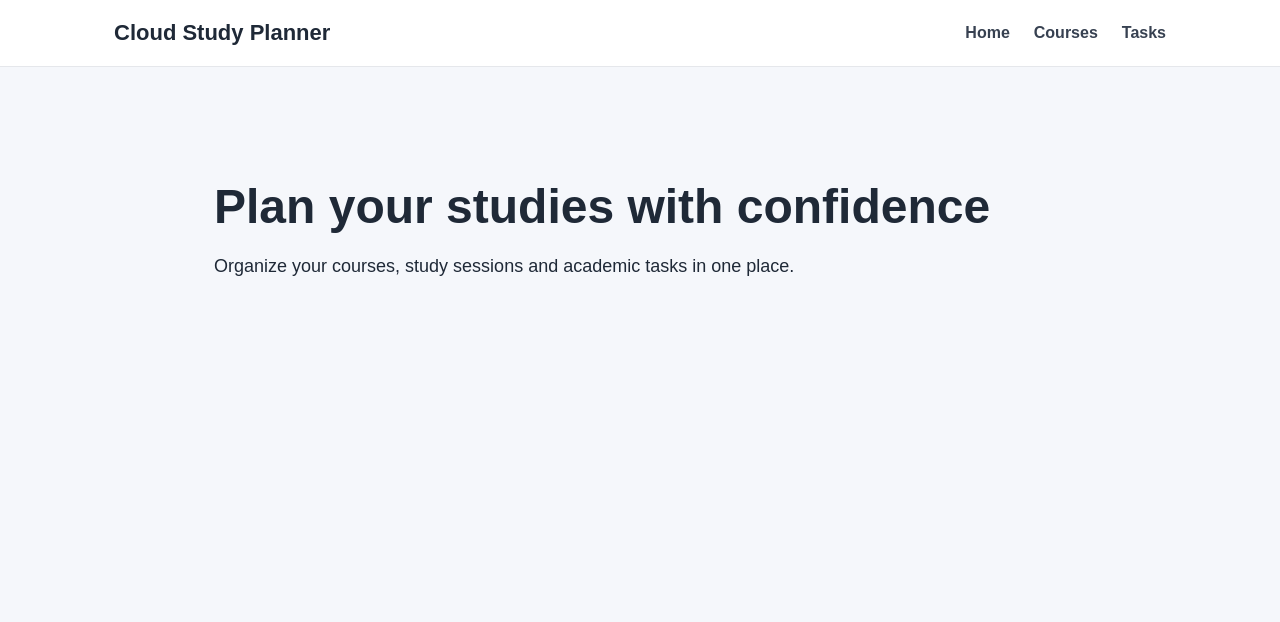
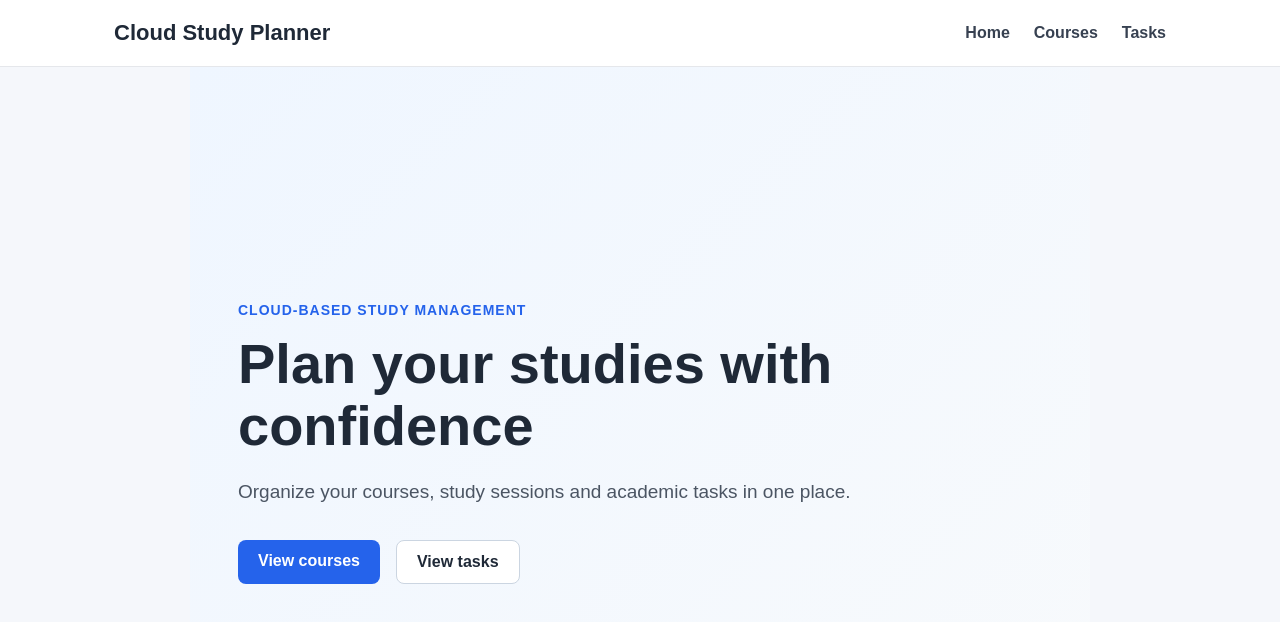
Before and after one commit to kallexia/cloud-study-planner, a React app in the folder frontend/: page / in a window 1280 px wide. Shown: the top 622 px of the page. Built offline with nearby package versions, Linux system fonts and the light colour scheme; the HTML template or start-up script is replaced by a standard one.

Commit message:
Add hero section to landing page

```diff
--- a/frontend/src/App.jsx
+++ b/frontend/src/App.jsx
@@ -1,17 +1,13 @@
 import Header from './components/Header'
+import HeroSection from './components/HeroSection'
+
 
 function App() {
   return (
     <>
+      {/* Component composition */}
       <Header />
-
-      <main id="home">
-        <h1>Plan your studies with confidence</h1>
-
-        <p>
-          Organize your courses, study sessions and academic tasks in one place.
-        </p>
-      </main>
+      <HeroSection />
     </>
   )
 }
--- /dev/null
+++ b/frontend/src/components/HeroSection.jsx
@@ -0,0 +1,27 @@
+function HeroSection() {
+  return (
+    <main id="home" className="hero-section">
+      <div className="hero-content">
+        <p className="hero-label">Cloud-based study management</p>
+
+        <h1>Plan your studies with confidence</h1>
+
+        <p className="hero-description">
+          Organize your courses, study sessions and academic tasks in one place.
+        </p>
+
+        <div className="hero-actions">
+          <a className="primary-button" href="#courses">
+            View courses
+          </a>
+
+          <a className="secondary-button" href="#tasks">
+            View tasks
+          </a>
+        </div>
+      </div>
+    </main>
+  )
+}
+
+export default HeroSection
--- a/frontend/src/index.css
+++ b/frontend/src/index.css
@@ -59,3 +59,74 @@ nav a {
 nav a:hover {
   color: #2563eb;
 }
+
+.hero-section {
+  min-height: calc(100vh - 65px);
+  display: flex;
+  align-items: center;
+  background: linear-gradient(135deg, #eff6ff, #f8fafc);
+}
+
+.hero-content {
+  width: 100%;
+  max-width: 1100px;
+  margin: 0 auto;
+  padding: 80px 24px;
+}
+
+.hero-label {
+  margin-bottom: 12px;
+  color: #2563eb;
+  font-size: 14px;
+  font-weight: 700;
+  letter-spacing: 1px;
+  text-transform: uppercase;
+}
+
+.hero-section h1 {
+  max-width: 720px;
+  margin: 0 0 20px;
+  font-size: 56px;
+  line-height: 1.1;
+}
+
+.hero-description {
+  max-width: 620px;
+  margin-bottom: 32px;
+  color: #4b5563;
+  font-size: 19px;
+  line-height: 1.7;
+}
+
+.hero-actions {
+  display: flex;
+  gap: 16px;
+}
+
+.primary-button,
+.secondary-button {
+  display: inline-block;
+  padding: 12px 20px;
+  border-radius: 8px;
+  text-decoration: none;
+  font-weight: 700;
+}
+
+.primary-button {
+  background-color: #2563eb;
+  color: #ffffff;
+}
+
+.primary-button:hover {
+  background-color: #1d4ed8;
+}
+
+.secondary-button {
+  border: 1px solid #cbd5e1;
+  background-color: #ffffff;
+  color: #1f2937;
+}
+
+.secondary-button:hover {
+  background-color: #f1f5f9;
+}
```
